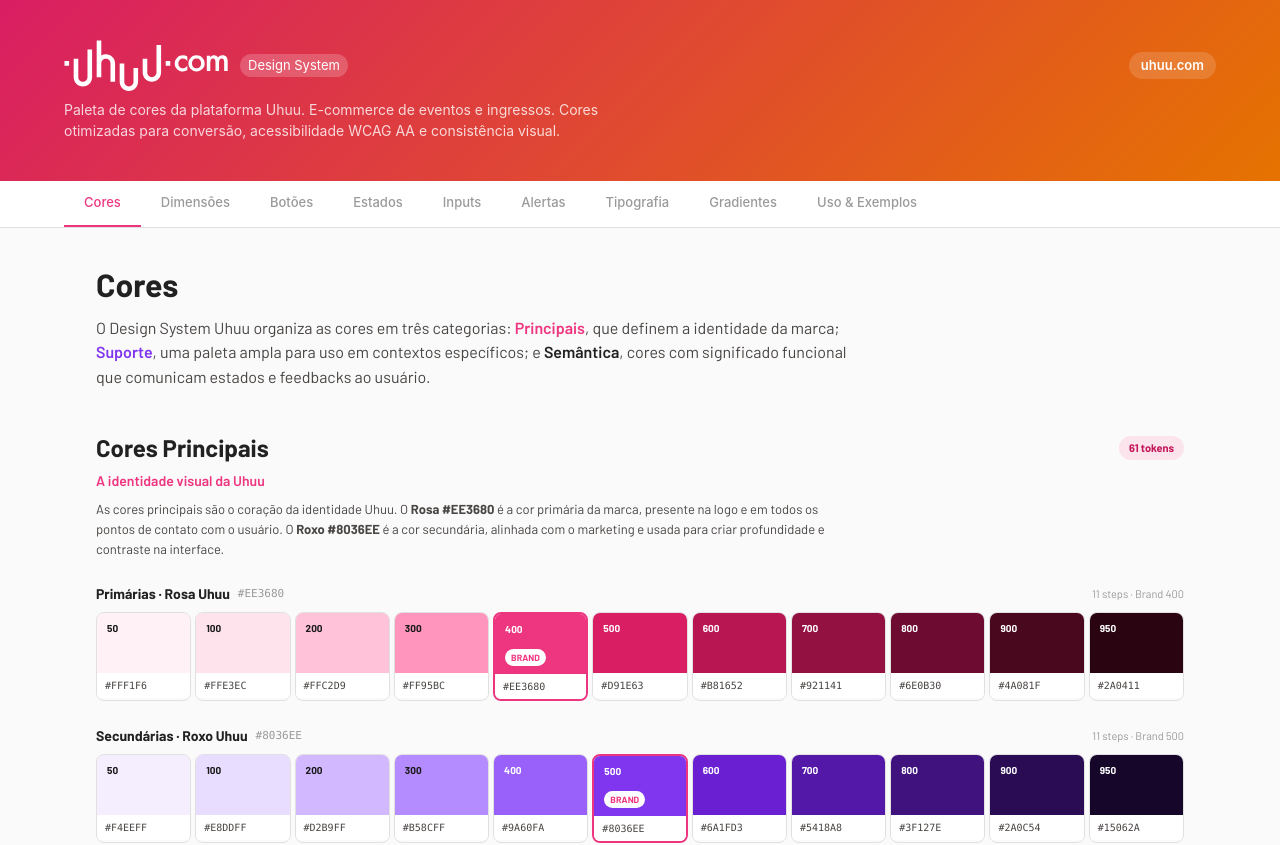
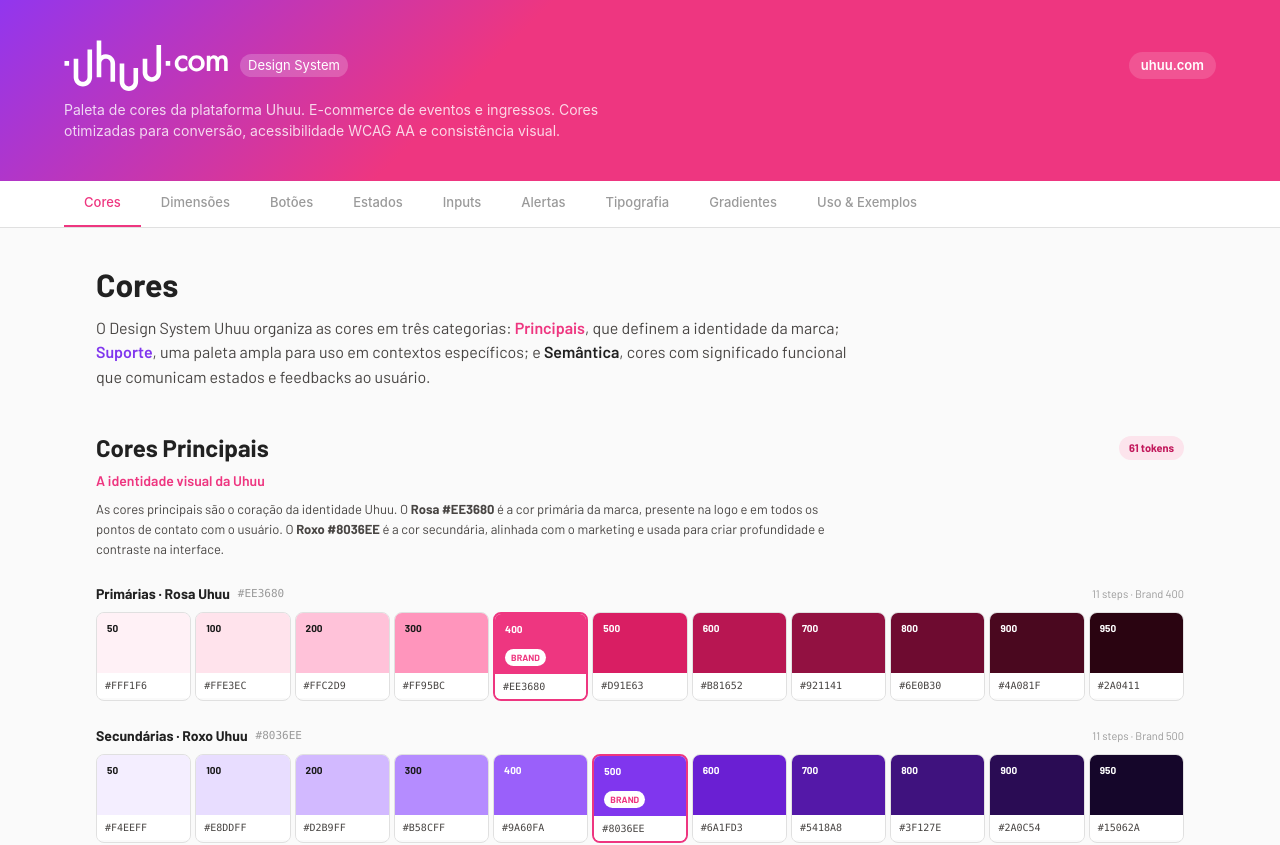
Before and after one commit to vinisvinig/Uhuudesignsystem2026, a React (Vite) app: page / in a window 1280 px wide. Shown: the top 845 px of the page. Built offline with nearby package versions, Linux system fonts and the light colour scheme.

Commit message:
fix: gradiente header — roxo #9236EE na beira esquerda, rosa #EE3680 dominante (135deg)

```diff
--- a/src/app/components/color-palette.tsx
+++ b/src/app/components/color-palette.tsx
@@ -274,7 +274,7 @@ export function ColorPalette() {
   return (
     <div className="min-h-screen bg-[#fafafa]">
       {/* Header */}
-      <div className="text-white px-8 py-10" style={{ background: "linear-gradient(135deg, #D91E63, #E67300)" }}>
+      <div className="text-white px-8 py-10" style={{ background: "linear-gradient(135deg, #9236EE 0%, #EE3680 38%, #EE3680 100%)" }}>
         <div className="max-w-6xl mx-auto">
             <div className="flex items-center justify-between gap-3 mb-2">
             <div className="flex items-center gap-3">
```
